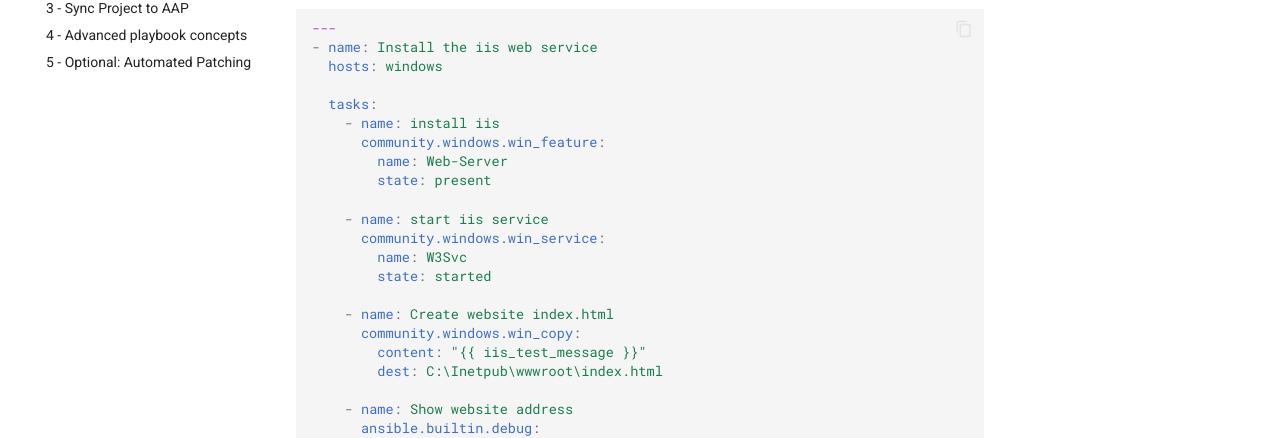
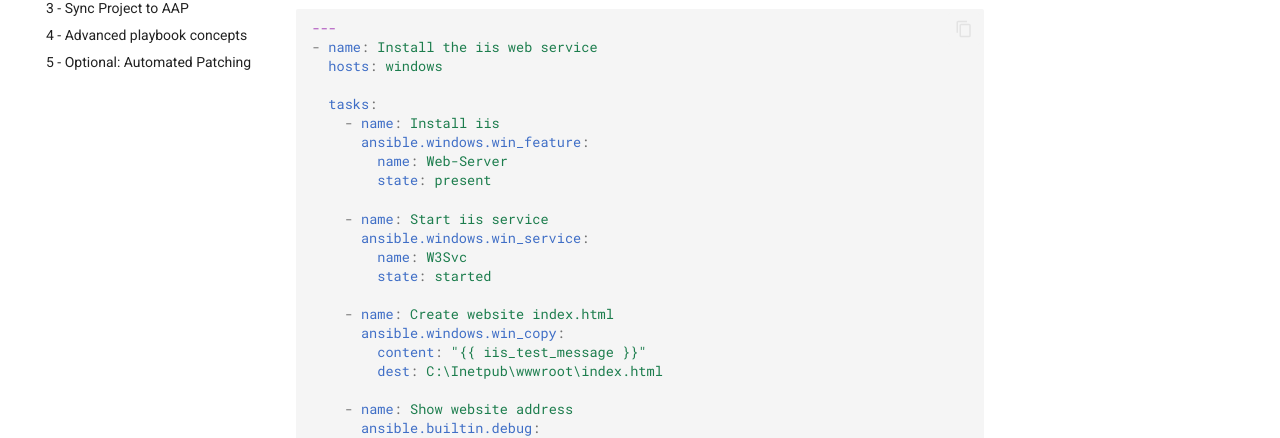
Before and after one commit to TimGrt/ansible-windows-workshop, an MkDocs documentation site: the page built from docs/windows-automation/windows-playbook.md, in a window 1280 px wide and 900 px high, scrolled down 4462 px. Shown: the part 252-690 px from the top of the window. Built offline with MkDocs 1.6.1 and Material for MkDocs 9.7.7, drawn with Linux system fonts in a browser that asks for light colours; comment, search, counter and statistics services are not loaded.

Commit message:
correct some misstakes

```diff
--- a/docs/windows-automation/windows-playbook.md
+++ b/docs/windows-automation/windows-playbook.md
@@ -197,18 +197,18 @@ You are ready to automate!
   hosts: windows
 
   tasks:
-    - name: install iis
-      community.windows.win_feature:
+    - name: Install iis
+      ansible.windows.win_feature:
         name: Web-Server
         state: present
 
-    - name: start iis service
-      community.windows.win_service:
+    - name: Start iis service
+      ansible.windows.win_service:
         name: W3Svc
         state: started
 
     - name: Create website index.html
-      community.windows.win_copy:
+      ansible.windows.win_copy:
         content: "{{ iis_test_message }}"
         dest: C:\Inetpub\wwwroot\index.html
 
```
Also changed, not shown: docs/windows-automation/windows-project.md (+1 -1 lines).
